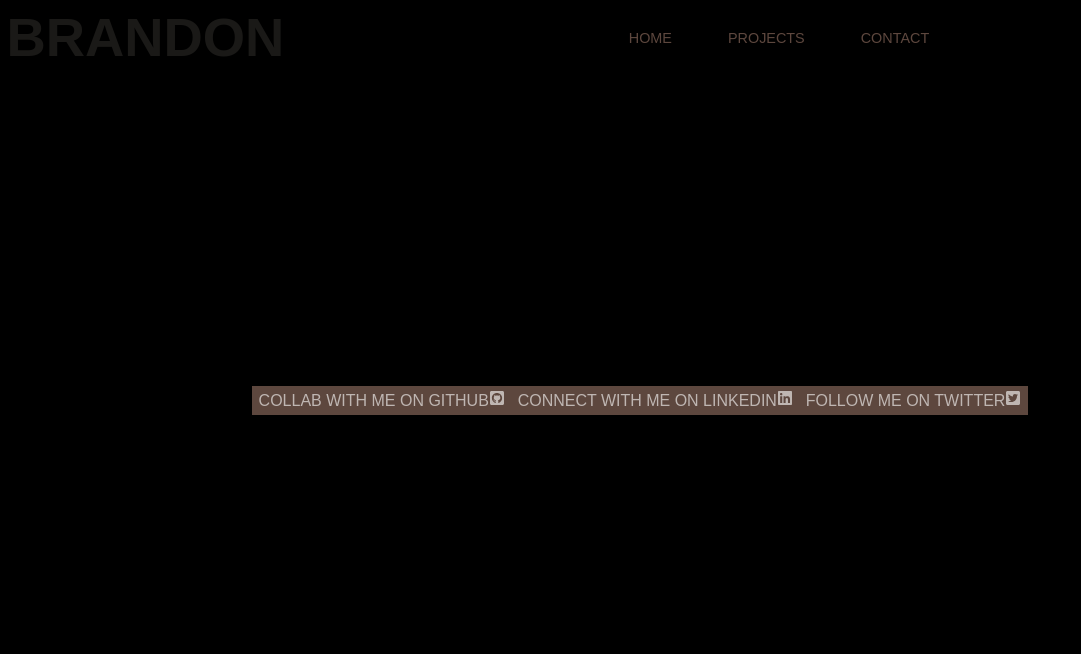
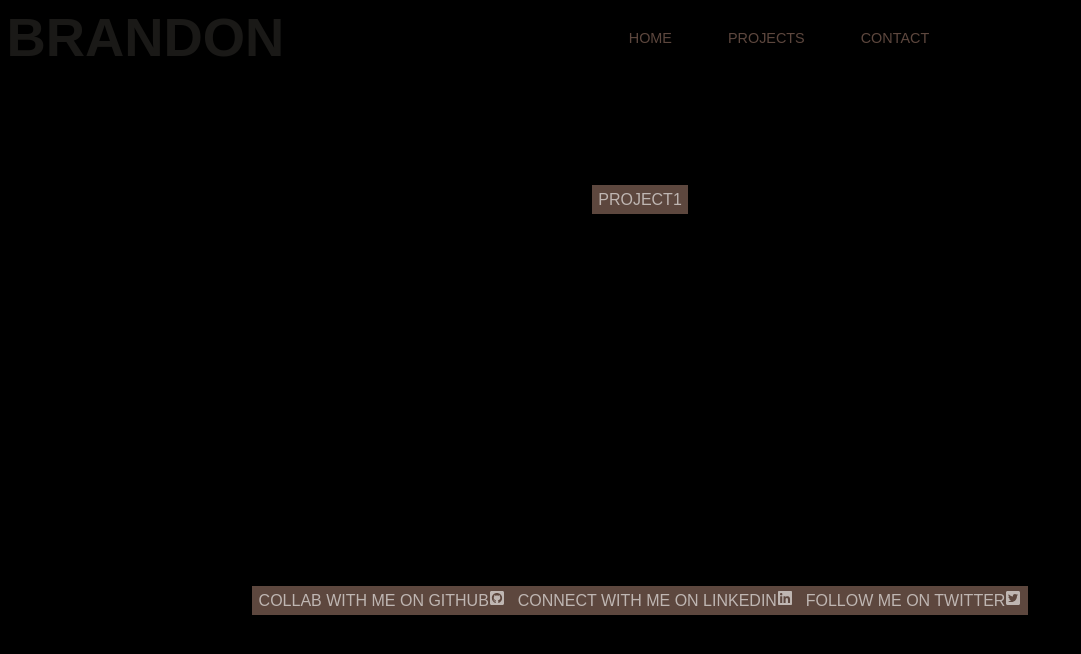
Before and after one commit to brandonawilliams1/brandon-profile, a React (Create React App) app: page /works in a window 1280 px wide. Shown: the top 654 px of the page, without its empty margins (0-1081 px from the left). Built offline with nearby package versions, Linux system fonts and the light colour scheme; the HTML template or start-up script is replaced by a standard one.

Commit message:
commented out info compon

```diff
--- a/src/components/Works.js
+++ b/src/components/Works.js
@@ -1,11 +1,17 @@
+import { CardTravelSharp, DriveEta } from '@material-ui/icons';
 import './styles/Works.css';
 import './styles/WorksCard.css';
 import { FaGithubSquare, FaLinkedin, FaTwitterSquare } from 'react-icons/fa';
+import Section from './Section';
 
 export default function Works(){
     return(
-
         <div className='works'>
+            <section class='workscard'>
+                <div class='project-cards'>
+                    <div><a target='_blank'_ href='https://github.com/brandonawilliams1/SQL-Employee-Tracker'>project1</a></div>
+                </div>
+            </section>
             <div className='workscard'>
                  <span><a href="https://github.com/brandonawilliams1/">Collab with Me on GitHub<FaGithubSquare /></a></span>
                  <span><a href="https://www.linkedin.com/in/brandonwilliams-software-engineer">Connect with Me on LinkedIn<FaLinkedin /></a></span>
```
